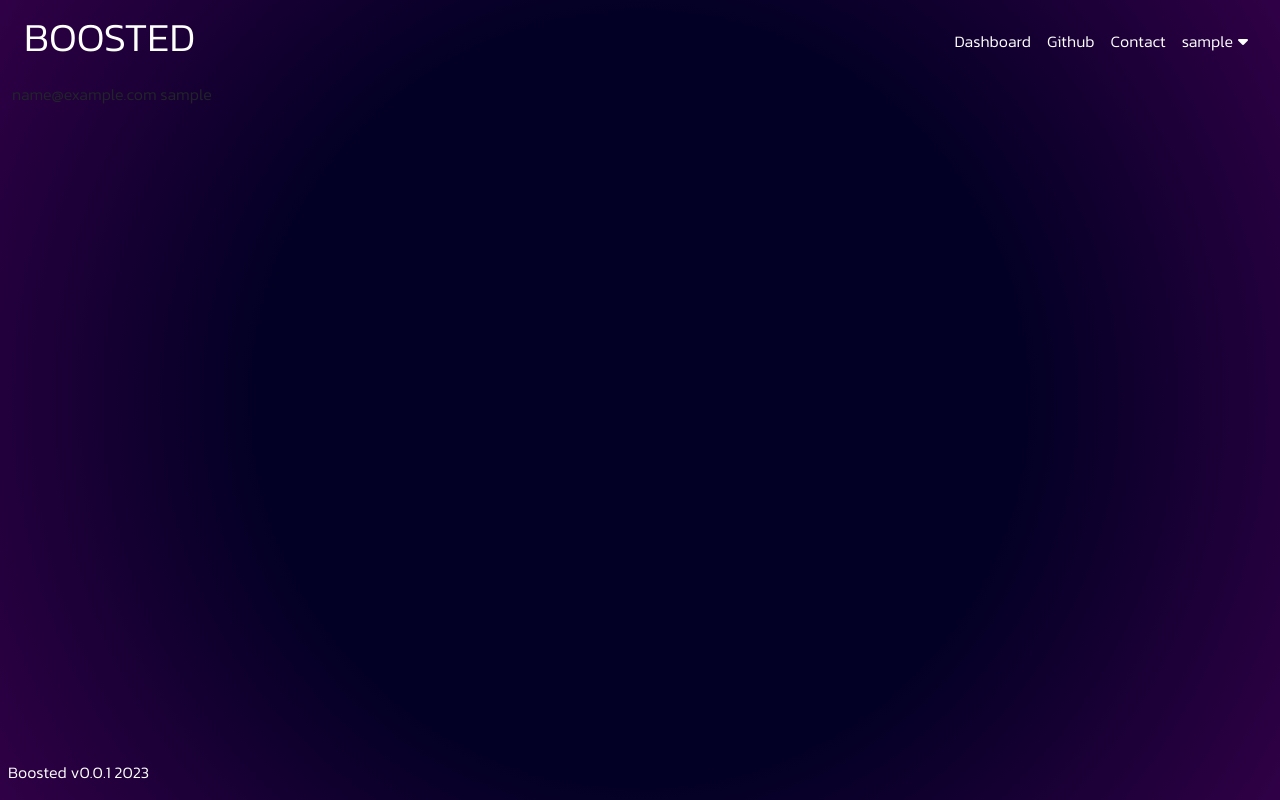
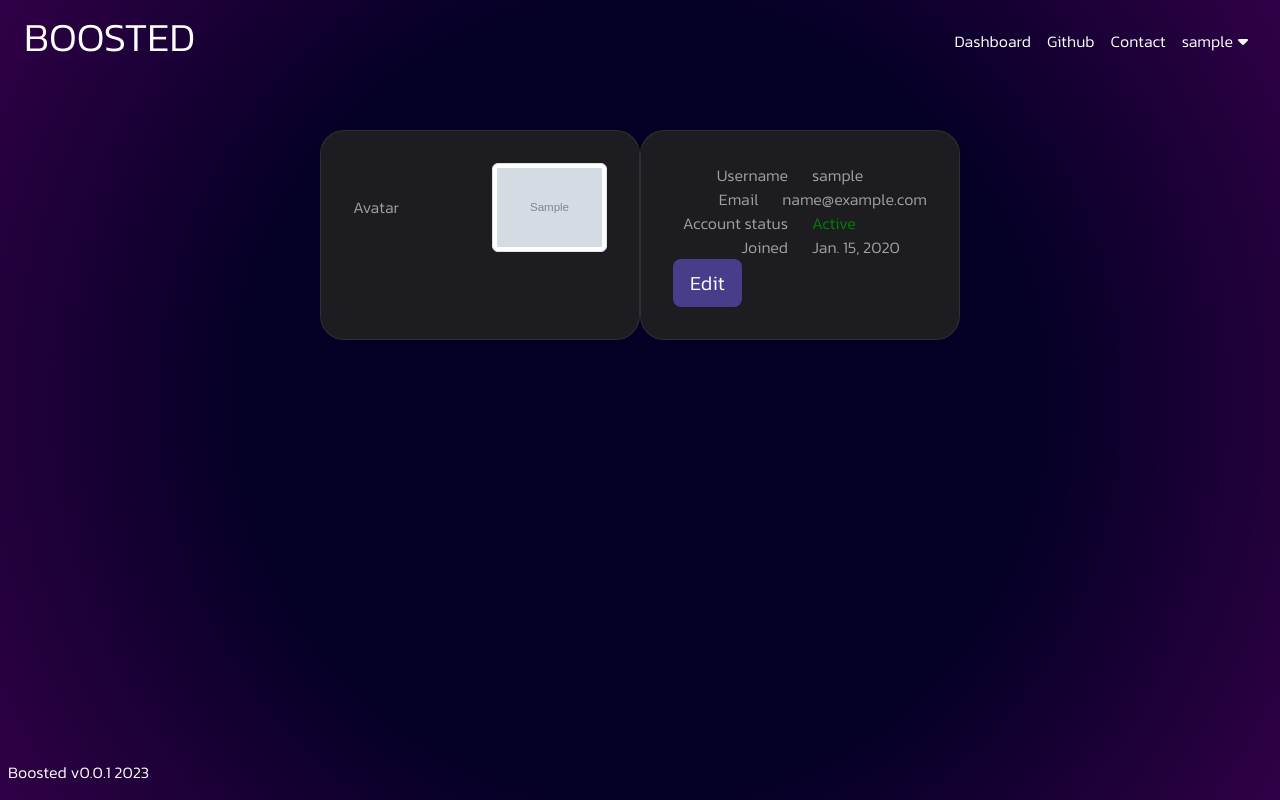
Before and after one commit to mxbalcewicz/TODO-Boosted, a Django app: page /accounts/settings/1 in a window 1280 px wide. Run offline with Django 5.2, Linux system fonts and the light colour scheme; a user stored in the database is signed in; tables that the repository leaves empty hold one stand-in row (values such as "Sample post"); grey boxes marked "Sample" are stand-in pictures; some libraries are stand-ins or nearby versions.

Commit message:
Updated urls, added colors css, added settings initial template, added media in settings

```diff
--- a/boosted/accounts/models.py
+++ b/boosted/accounts/models.py
@@ -29,7 +29,7 @@ class User(AbstractBaseUser):
     # User data
     username = models.CharField(unique=True)
     email = models.EmailField(unique=True, max_length=64)
-    avatar = models.ImageField(upload_to="avatars/", null=True, blank=False)
+    avatar = models.ImageField(upload_to="avatars/", default="morty.jpg")
 
     # User activity
     date_joined = models.DateTimeField(auto_now_add=True)
--- a/boosted/accounts/templates/settings.html
+++ b/boosted/accounts/templates/settings.html
@@ -1,9 +1,67 @@
 {% extends 'base.html' %}
-{% load static forms %}
+{% load static forms buttons %}
+
+{% block extra_css %}
+    <link rel="stylesheet" href="{% static 'css/generics/text-colors.css' %}">
+{% endblock %}
 
 {% block content %}
+<div class="row">
+    <div class="col-md-6 mx-auto mt-5">
+        <div class="row">
+            <div class="col bento-box">
+                <div class="row">
+                    <div class="col align-self-center">
+                        Avatar
+                    </div>
+                    <div class="col">
+                        <div style="max-width: 120px; max-height: 120px;">
+                            {% if user.avatar %}
+                                <img src="{{ user.avatar.url }}" alt="User Avatar" class="img-thumbnail">
+                            {% else %}
+                                <img src="{% static 'images/morty.jpg' %}" alt="Default Avatar" class="img-thumbnail">
+                            {% endif %}
+                        </div>
+                    </div>
+                </div>
+            </div>
+            <div class="col bento-box">
+                <div class="row">
+                    <div class="col text-end">
+                        Username
+                    </div>
+                    <div class="col">
+                        {{ user.username }}
+                    </div>
+                </div>
+                <div class="row">
+                    <div class="col text-end">
+                        Email
+                    </div>
+                    <div class="col">
+                        {{ user.email }}
+                    </div>
+                </div>
+                <div class="row">
+                    <div class="col text-end">
+                        Account status
+                    </div>
+                    <div class="col {% if user.is_active %} green {% else %} red {% endif %}}}">
+                        {{ user.is_active|yesno:"active,closed"|title }}
+                    </div>
+                </div>
+                <div class="row">
+                    <div class="col text-end">
+                        Joined
+                    </div>
+                    <div class="col">
+                        {{ user.date_joined|date }}
+                    </div>
+                </div>
 
-    {{ user.email }}
-    {{ user.username }}
-
+                {% button title="Edit" color="dark-slate-blue" %}
+            </div>
+        </div>
+    </div>
+</div>
 {% endblock content %}
--- /dev/null
+++ b/boosted/accounts/templatetags/buttons.py
@@ -0,0 +1,8 @@
+from django import template
+
+register = template.Library()
+
+
+@register.inclusion_tag("button.html")
+def button(title: str = "", href: str = "#", size="lg", color="primary"):
+    return {"title": title, "href": href, "size": size, "color": color}
--- a/boosted/accounts/views.py
+++ b/boosted/accounts/views.py
@@ -19,7 +19,7 @@ class BoostedLoginView(LoginView):
             # Redirect authenticated users to the dashboard
             from dashboard.views import DashboardView
 
-            return reverse(DashboardView.view_name)
+            return reverse(DashboardView.get_view_name())
         else:
             # If the user is not authenticated, redirect to some other page or URL
             return reverse(self.view_name)
--- a/boosted/dashboard/views.py
+++ b/boosted/dashboard/views.py
@@ -2,6 +2,10 @@ from django.views.generic import TemplateView
 from tools.views import BoostedAbstractView
 
 
-class DashboardView(BoostedAbstractView, TemplateView):
+class DashBoardGenericView(BoostedAbstractView):
+    app_name = "dashboard"
+
+
+class DashboardView(DashBoardGenericView, TemplateView):
     view_name = "dashboard"
     template_name = "dashboard.html"
--- /dev/null
+++ b/boosted/static/css/generics/background-colors.css
@@ -0,0 +1,31 @@
+.bg-black {
+    background-color: black;
+}
+
+.bg-white {
+    background-color: white;
+}
+
+.bg-blue {
+    background-color: blue;
+}
+
+.bg-red {
+    background-color: red;
+}
+
+.bg-green {
+    background-color: green;
+}
+
+.bg-yellow {
+    background-color: yellow;
+}
+
+.bg-purple {
+    background-color: purple;
+}
+
+.bg-dark-slate-blue {
+    background-color: darkslateblue
+}
--- a/boosted/static/css/generics/base.css
+++ b/boosted/static/css/generics/base.css
@@ -2,6 +2,7 @@ html,
 body {
   height: 100%;
   background: radial-gradient(circle, rgba(2, 0, 36, 1) 50%, rgb(48, 0, 70) 100%);
+  color: #a0a0a0;
 }
 
 * {
--- /dev/null
+++ b/boosted/static/css/generics/text-colors.css
@@ -0,0 +1,27 @@
+.black {
+    color: black;
+}
+
+.white {
+    color: white;
+}
+
+.blue {
+    color: blue;
+}
+
+.red {
+    color: red;
+}
+
+.green {
+    color: green;
+}
+
+.yellow {
+    color: yellow;
+}
+
+.purple {
+    color: purple;
+}
--- a/boosted/templates/generics/base.html
+++ b/boosted/templates/generics/base.html
@@ -11,6 +11,8 @@
     {% comment %} CSS {% endcomment %}
     <link rel="stylesheet" href="{% static 'css/bootstrap/bootstrap.min.css' %}">
     <link rel="stylesheet" href="{% static 'css/generics/base.css' %}">
+    <link rel="stylesheet" href="{% static 'css/generics/background-colors.css' %}">
+    <link rel="stylesheet" href="{% static 'css/generics/text-colors.css' %}">
     {% comment %}  {% endcomment %}
 
     {% comment %} FONTS {% endcomment %}
--- /dev/null
+++ b/boosted/templates/generics/button.html
@@ -0,0 +1,5 @@
+{% load static %}
+
+<a href="{{ url }}" class="btn btn-{{ size }} bg-{{ color }}">
+    {{ title }}
+</a>
--- a/boosted/todo_boosted/urls.py
+++ b/boosted/todo_boosted/urls.py
@@ -1,6 +1,8 @@
 from accounts import urls as accounts_urls
 from accounts.views import BoostedLoginView, LogoutView, RegisterView
 from dashboard import urls as dashboard_urls
+from django.conf import settings
+from django.conf.urls.static import static
 from django.urls import include, re_path
 from django.views.generic.base import RedirectView
 
@@ -13,4 +15,4 @@ urlpatterns = [
     re_path(r"^register/$", view=RegisterView.as_view(), name=RegisterView.view_name),
     re_path(r"^dashboard/", include((dashboard_urls, "dashboard"))),
     re_path(r"^accounts/", include((accounts_urls, "accounts"))),
-]
+] + static(settings.MEDIA_URL, document_root=settings.MEDIA_ROOT)
--- a/boosted/tools/views.py
+++ b/boosted/tools/views.py
@@ -7,3 +7,8 @@ class BoostedAbstractView(View):
     @method_decorator(login_required)
     def dispatch(self, *args, **kwargs):
         return super(BoostedAbstractView, self).dispatch(*args, **kwargs)
+
+    # Used in url routing in reverse method
+    @classmethod
+    def get_view_name(cls):
+        return f"{cls.app_name}:{cls.view_name}"
```
Also changed, not shown: boosted/todo_boosted/settings.py (+7 -0 lines), boosted/accounts/migrations/0002_add_default_avatar.py (added), boosted/static/images/morty.jpg (added).
